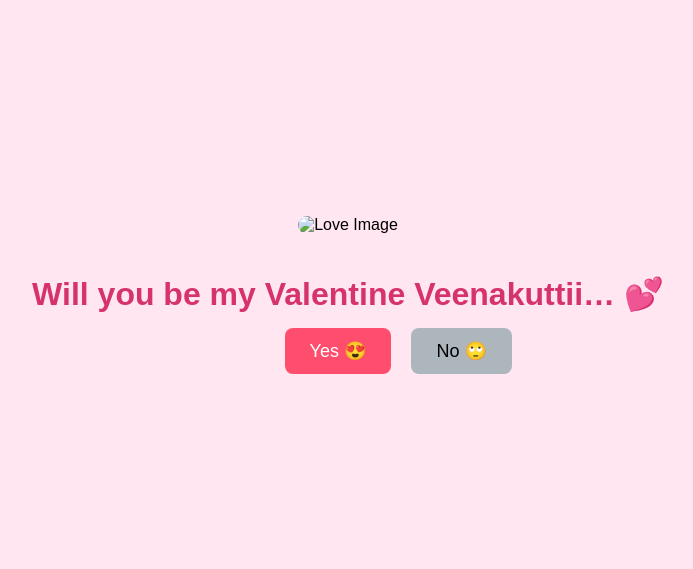
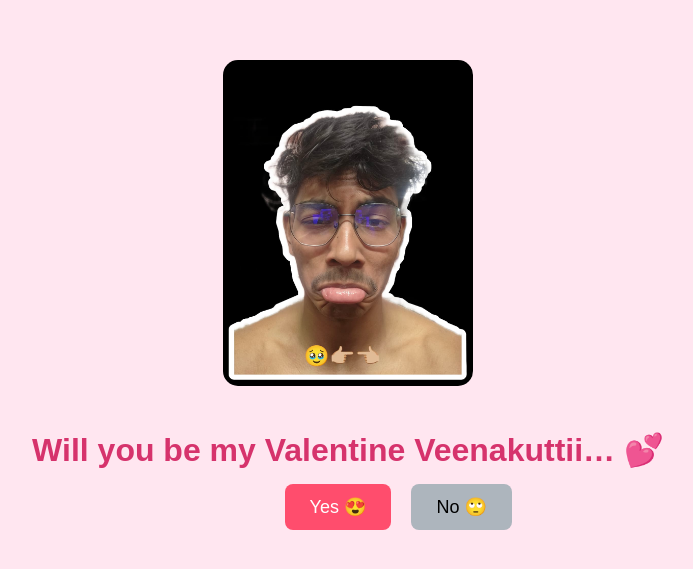
Before and after one commit to mightyshiv/valentine, a plain HTML site: page index.html in a window 1280 px wide. Shown: the part 105-674 px from the top of the page, without its empty margins (292-985 px from the left). Drawn offline with Linux system fonts and the light colour scheme.

Commit message:
Update and rename valentine.html to index.html

```diff
--- a/valentine.html
+++ b/index.html
@@ -52,7 +52,7 @@
 <body>
 
 <div class="box">
-    <img src="love.jpg" alt="Love Image">
+    <img src="love.jpeg" alt="Love Image">
     <h1>Will you be my Valentine Veenakuttii… 💕</h1>
 
     <button id="yes" onclick="yesClicked()">Yes 😍</button>
```
